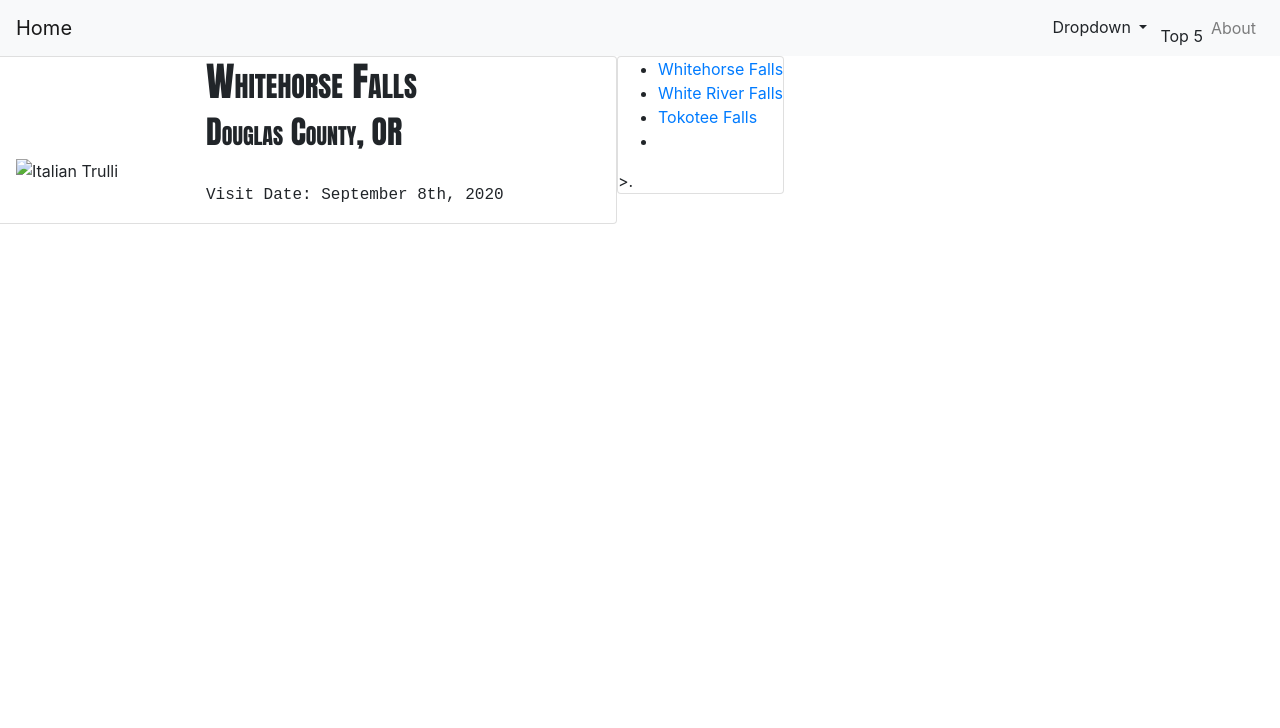
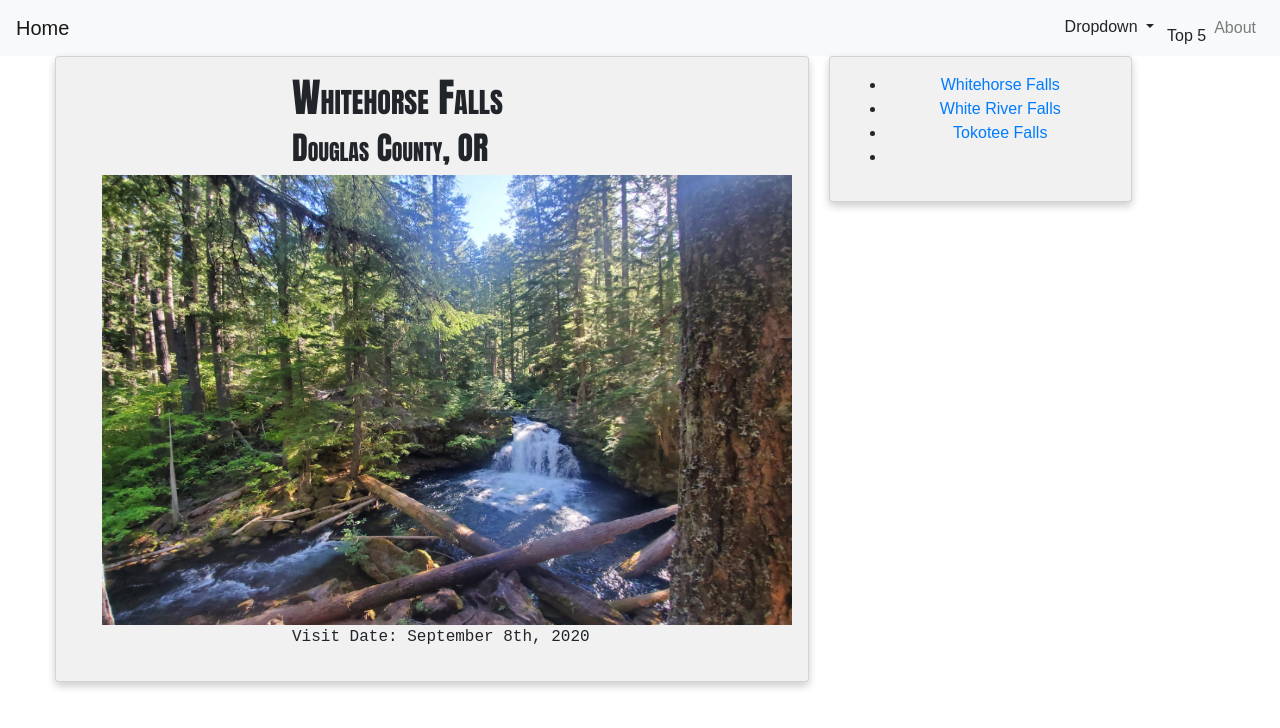
Before and after one commit to pkrosoff/chasing_waterfalls, a plain HTML site: page falls/whitehorse_falls.html in a window 1280 px wide. Drawn offline with nearby package versions, Linux system fonts and the light colour scheme; files that its build step writes are made by us from their sources.

Commit message:
pathing, pictures

```diff
--- a/assets/style.css
+++ b/assets/style.css
@@ -25,3 +25,51 @@ margin-left: 30px;
   background-color:rgb(97, 97, 150);
   width: 40%;
 }
+/* CARDS */
+* {
+  box-sizing: border-box;
+}
+
+body {
+  font-family: Arial, Helvetica, sans-serif;
+}
+
+/* Float four columns side by side */
+.column_left {
+  float: left;
+  width: 60%;
+  padding: 0 10px;
+  margin-left: 50px;
+}
+.column_right {
+  float: left;
+  width: 25%;
+  padding: 0 10px;
+
+}
+/* Remove extra left and right margins, due to padding in columns */
+.row {margin: 0 -5px;}
+
+/* Clear floats after the columns */
+.row:after {
+  content: "";
+  display: table;
+  clear: both;
+}
+
+/* Style the counter cards */
+.card {
+  box-shadow: 0 4px 8px 0 rgba(0, 0, 0, 0.2); /* this adds the "card" effect */
+  padding: 16px;
+  text-align: center;
+  background-color: #f1f1f1;
+}
+
+/* Responsive columns - one column layout (vertical) on small screens */
+@media screen and (max-width: 600px) {
+  .column {
+    width: 100%;
+    display: block;
+    margin-bottom: 20px;
+  }
+}
--- a/falls/whitehorse_falls.html
+++ b/falls/whitehorse_falls.html
@@ -6,7 +6,7 @@
     <!-- Bootstrap Connection -->
     <link rel="stylesheet" href="https://stackpath.bootstrapcdn.com/bootstrap/4.5.2/css/bootstrap.min.css" integrity="sha384-JcKb8q3iqJ61gNV9KGb8thSsNjpSL0n8PARn9HuZOnIxN0hoP+VmmDGMN5t9UJ0Z" crossorigin="anonymous">
     <!-- CSS Connection -->
-    <link rel="stylesheet" href="assets/style.css">
+    <link rel="stylesheet" href="../assets/style.css">
 </head>
 
 <body>
@@ -49,17 +49,17 @@
         <div class="column_left">
           <div class="card"><h1 class="small_caps">Whitehorse Falls</h1>
             <h2 class="small_caps">Douglas County, OR</h2>
-            <img class="falls_image" src="Images/whitehorse_falls.jpeg" alt="Italian Trulli" width="600" height="ml-auto">
+            <img class="falls_image" src="../Images/whitehorse_falls.jpeg" alt="Italian Trulli" width="auto" height="450">
             <p class="date_text">Visit Date: September 8th, 2020</p></div>
         </div>
         <div class="column_right">
           <div class="card"><ul>
-              <li><a href="whitehorse_falls.index">Whitehorse Falls</a></li>
-              <li><a href="white_river_falls.index">White River Falls</a></li>
-              <li><a href="tokotee_falls.index">Tokotee Falls</a></li>
+              <li><a href="whitehorse_falls.html">Whitehorse Falls</a></li>
+              <li><a href="white_river_falls.html">White River Falls</a></li>
+              <li><a href="tokotee_falls.html">Tokotee Falls</a></li>
               <li></li>
               </ul>
-          </ul>>.</div>
+          </div>
         </div>
     </div>
 
```
Also changed, not shown: falls.html (+7 -0 lines), falls/tokotee_falls.html (renamed from falls/tokotee.html, +5 -5 lines), falls/white_river_falls.html (+5 -5 lines).
